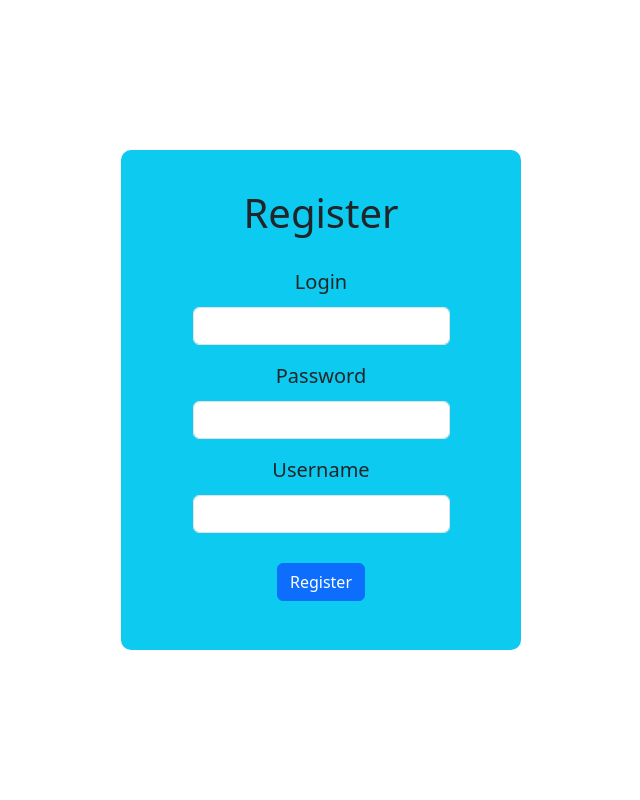
After one commit to Bunny-Kearsarge/mini-chat, a Flask app: template templates/register.html in a window 1280 px wide. The commit adds this page. Shown: the whole page, without its empty margins (319-959 px from the left). Run offline with Flask 3, Linux system fonts and the light colour scheme; tables that the repository leaves empty hold one stand-in row (values such as "Sample post"); the template is opened without the code that fills it: values that come from a table or form of the project are taken from there, most other values are stand-ins (such as "Sample title", 1, 10 or a date in 2020).

Commit message:
feat: first version

```diff
--- a/forms/message.py
+++ b/forms/message.py
@@ -3,7 +3,7 @@ from wtforms import StringField, IntegerField, BooleanField, SubmitField
 from wtforms.validators import DataRequired
 
 
-class MessageForm(FlaskForm):
+class SendMessageForm(FlaskForm):
     text = StringField(validators=[DataRequired()])
 
     submit = SubmitField('Send')
--- /dev/null
+++ b/forms/user.py
@@ -0,0 +1,18 @@
+from wtforms import IntegerField, StringField, BooleanField, SubmitField
+from wtforms.validators import DataRequired
+from flask_wtf import FlaskForm
+
+
+class RegisterForm(FlaskForm):
+    login = StringField(validators=[DataRequired()])
+    password = StringField(validators=[DataRequired()])
+    username = StringField(validators=[DataRequired()])
+
+    submit = SubmitField('Register')
+
+
+class LoginForm(FlaskForm):
+    login = StringField(validators=[DataRequired()])
+    password = StringField(validators=[DataRequired()])
+
+    submit = SubmitField('Login')
--- a/server.py
+++ b/server.py
@@ -1,40 +1,138 @@
-import random
-import re
-import sys
+# for dynamic displaying
 import threading
 import time
-from flask import Flask, render_template
 from turbo_flask import Turbo
 
-from forms.message import MessageForm
+# flask
+import flask
 
-app = Flask(__name__)
-app.secret_key = 'secret_key'
+# login/register
+from flask_login import LoginManager, login_user, login_required, logout_user, current_user
+
+# forms
+from forms.message import SendMessageForm
+from forms.user import RegisterForm, LoginForm
+
+# database
+import sqlalchemy
+from data import db_session
+from data.message import Message
+from data.user import User
+
+app = flask.Flask(__name__)
+app.secret_key = 'simple-messenger-secret-key'
+login_manager = LoginManager()
+login_manager.init_app(app)
 turbo = Turbo(app)
 
-messages = ['test', 'Hello, World!', '123']
+def main():
+    db_session.global_init('db/database.sqlite')
+    app.run()
 
+
+# updating messages
 @app.context_processor
 def inject_load():
+    session = db_session.create_session()
+    messages = session.query(Message).order_by(Message.id.desc())
     return {'messages': messages}
 
 
+@login_manager.user_loader
+def load_user(user_id):
+    session = db_session.create_session()
+    return session.query(User).get(user_id)
+
+
+@app.errorhandler(401)
+def bad_request(_):
+    return flask.redirect('/login')
+
+
 @app.route('/', methods=['GET', 'POST'])
+@login_required
 def index():
-    form = MessageForm()
+    # session = db_session.create_session()
+    # user = User(login='tester', username='tester')
+    # user.set_password('123')
+    # session.add(user)
+    # session.commit()
+    #
+    # message = Message(text='Hello, World!')
+    # message.user_id = user.id
+    # message.user = user
+    # session.add(message)
+    # session.commit()
+    # return "ok"
+    print(current_user)
+    form = SendMessageForm()
     if form.validate_on_submit():
-        messages.append(form.text.data)
-    return render_template('index.html', form=form)
+        session = db_session.create_session()
+        message = Message(text=form.text.data)
+        message.user = session.query(User).get(current_user.id)
+        session.add(message)
+        session.commit()
+    return flask.render_template('index.html', form=form)
+
+
+@app.route('/register/', methods=['GET', 'POST'])
+def register():
+    form = RegisterForm()
+    if form.validate_on_submit():
+        session = db_session.create_session()
+        if session.query(User).filter(User.login == form.login.data).first():
+            return flask.render_template('register.html', title='Регистрация',
+                                   form=form,
+                                   error='Такой пользователь уже есть')
+        user = User(
+            login=form.login.data,
+            username=form.username.data,
+        )
+        user.set_password(form.password.data)
+        session.add(user)
+        session.commit()
+        login_user(user, remember=True)
+        return flask.redirect('/')
+    return flask.render_template('register.html', title='Регистрация', form=form)
+
+
+@app.route('/login/', methods=['GET', 'POST'])
+def login():
+    form = LoginForm()
+    if form.validate_on_submit():
+        session = db_session.create_session()
+        user = session.query(User).filter(User.login == form.login.data).first()
+        print(user)
+        if not user:
+            return flask.render_template('login.html',
+                                         error='Неправильный логин',
+                                         form=form)
+        if not user.check_password(form.password.data):
+            return flask.render_template('login.html',
+                                         error='Неправильный пароль',
+                                         form=form)
+        login_user(user, remember=True)
+        return flask.redirect('/')
+    return flask.render_template('login.html', form=form)
+
+
+@app.route('/logout/')
+@login_required
+def logout():
+    logout_user()
+    return flask.redirect('/')
+
 
 def update_load():
     with app.app_context():
         while True:
-            time.sleep(1)
-            turbo.push(turbo.replace(render_template('load_messages.html'), 'load'))
+            time.sleep(0.2)
+            turbo.push(turbo.replace(flask.render_template('load_messages.html'), 'load'))
+
 
 
 th = threading.Thread(target=update_load)
 th.daemon = True
 th.start()
 
-app.run()
+main()
--- /dev/null
+++ b/static/css/base.css
@@ -0,0 +1,5 @@
+* {
+    margin: 0;
+    padding: 0;
+    box-sizing: border-box;
+}
--- /dev/null
+++ b/static/css/register.css
@@ -0,0 +1,45 @@
+.box-center {
+    width: 100%;
+    height: 100%;
+    position: fixed;
+    top: 0;
+    left: 0;
+    display: flex;
+    overflow: auto;
+}
+
+
+form {
+    width: 400px;
+    height: 500px;
+    margin: auto;
+    background-color: #0dcaf0;
+    border-radius: 10px;
+    display: flex;
+}
+
+.form-inner {
+    margin: auto;
+    text-align: center;
+}
+
+h1 {
+    margin-bottom: 30px;
+}
+
+p {
+    margin-bottom: 10px;
+    font-size: 20px;
+}
+
+.btn {
+    margin-top: 30px;
+}
+
+.error {
+    width: 400px;
+    font-size: 15px;
+    color: #ce2727;
+    position: absolute;
+    text-align: center;
+}
--- a/templates/base.html
+++ b/templates/base.html
@@ -1,25 +1,16 @@
 <!doctype html>
 <html>
   <head>
-    <title>Turbo-Flask Streams Demo</title>
-    <style>
-      .load {
-        float: right;
-        width: 300px;
-        border: 1px solid black;
-        margin-left: 10px;
-        margin-bottom: 10px;
-        padding: 10px;
-      }
-      .load th, .load td {
-        padding: 6px;
-        text-align: center;
-      }
-    </style>
+    <title>{{ title }}</title>
+    <link href="https://cdn.jsdelivr.net/npm/bootstrap@5.3.3/dist/css/bootstrap.min.css" rel="stylesheet" integrity="sha384-QWTKZyjpPEjISv5WaRU9OFeRpok6YctnYmDr5pNlyT2bRjXh0JMhjY6hW+ALEwIH" crossorigin="anonymous">
+    <script defer src="https://cdn.jsdelivr.net/npm/@popperjs/core@2.11.8/dist/umd/popper.min.js" integrity="sha384-I7E8VVD/ismYTF4hNIPjVp/Zjvgyol6VFvRkX/vR+Vc4jQkC+hVqc2pM8ODewa9r" crossorigin="anonymous"></script>
+    <script defer src="https://cdn.jsdelivr.net/npm/bootstrap@5.3.3/dist/js/bootstrap.min.js" integrity="sha384-0pUGZvbkm6XF6gxjEnlmuGrJXVbNuzT9qBBavbLwCsOGabYfZo0T0to5eqruptLy" crossorigin="anonymous"></script>
+
+    <link rel="stylesheet" href="{{ url_for('static', filename = 'css/base.css') }}" />
+
     {{ turbo() }}
   </head>
   <body>
-<!--     {% include "load_messages.html" %} -->
     {% block content %}{% endblock %}
   </body>
 </html>
--- a/templates/load_messages.html
+++ b/templates/load_messages.html
@@ -1,5 +1,9 @@
 <div id="load" class="load">
-  {% for message in messages %}
-    <p>{{ message }}</p>
-  {% endfor %}
+  <div class="overflow-box">
+    <div id="messages" class="messages">
+      {% for message in messages %}
+        <p><span class="username">{{ message.user.username }}</span>{{ message.text }}</p>
+      {% endfor %}
+    </div>
+  </div>
 </div>
--- /dev/null
+++ b/templates/register.html
@@ -0,0 +1,29 @@
+{% extends 'base.html' %}
+
+{% block content %}
+  <link rel="stylesheet" href="{{ url_for('static', filename = 'css/register.css') }}" />
+
+  <div class="box-center">
+    <form method="post">
+      <div class="form-inner">
+        <h1>Register</h1>
+        {{ form.hidden_tag() }}
+
+        <label class="mb-3">
+          <p>Login</p>
+          {{ form.login(class = 'form-control') }}
+        </label>
+        <label class="mb-3">
+          <p>Password</p>
+          {{ form.password(class = 'form-control', type = 'password') }}
+        </label>
+        <label>
+          <p>Username</p>
+          {{ form.username(class = 'form-control') }}
+        </label>
+        <p>{{ form.submit(class = 'btn btn-primary', type = 'submit') }}</p>
+        <p class="error">{{ error }}</p>
+      </div>
+    </form>
+  </div>
+{% endblock %}
```
Also changed, not shown: data/message.py (+7 -3 lines), data/user.py (+19 -2 lines), static/css/index.css (added, +13 -0 lines), static/css/load_messages.css (added, +40 -0 lines), static/css/login.css (added, +45 -0 lines), templates/index.html (+9 -3 lines), templates/login.html (added, +25 -0 lines).
